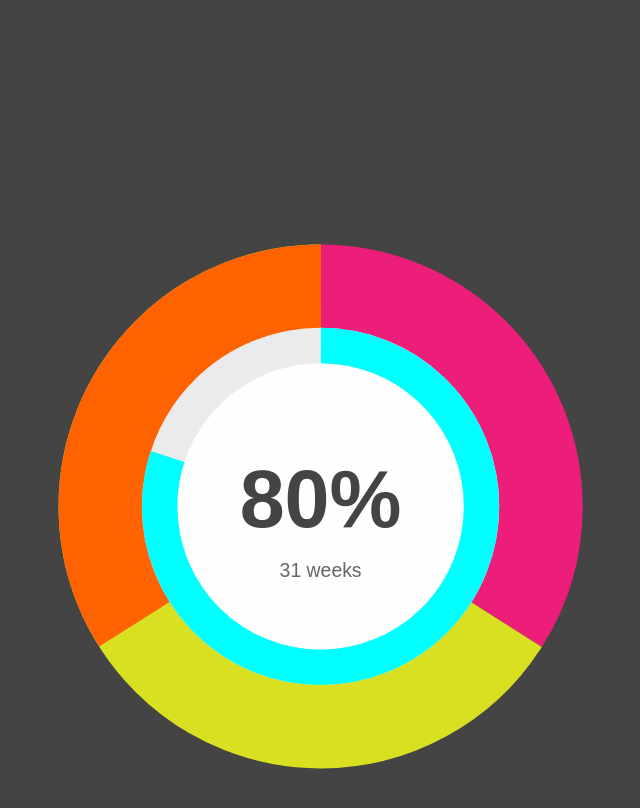
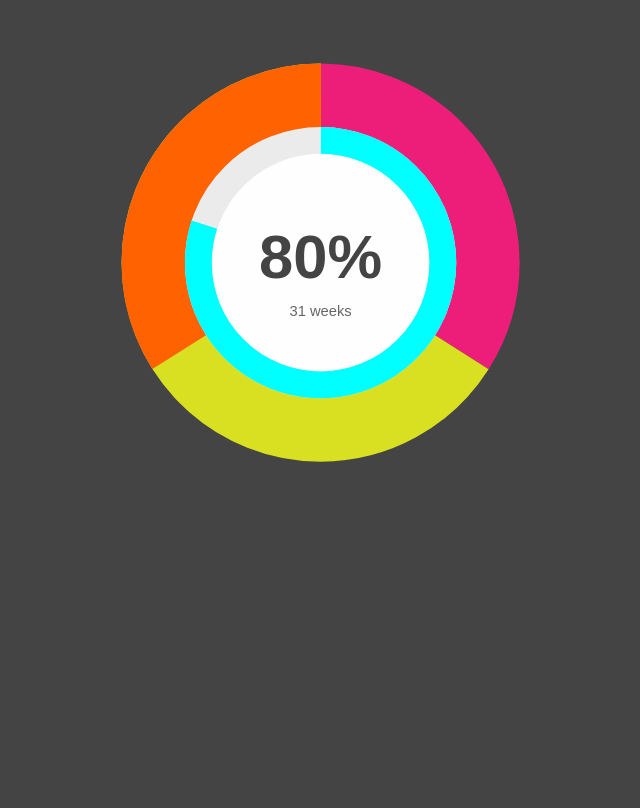
Before and after one commit to tombola/babyclock, a plain HTML site: page index.html in a window 1280 px wide. Shown: the part 112-920 px from the top of the page, without its empty margins (319-959 px from the left). After the commit the page ends 805 px from the top, so only its background shows below. Drawn offline with Linux system fonts and the light colour scheme.

Commit message:
Tweak dimensions

```diff
--- a/style.css
+++ b/style.css
@@ -49,7 +49,7 @@ h1 {
 
 svg {
   height: calc(100vh - 20em);
-  min-height: calc(100vw);
+  min-height: calc(60vw);
   /* border: 1px solid green; */
 }
 
```
